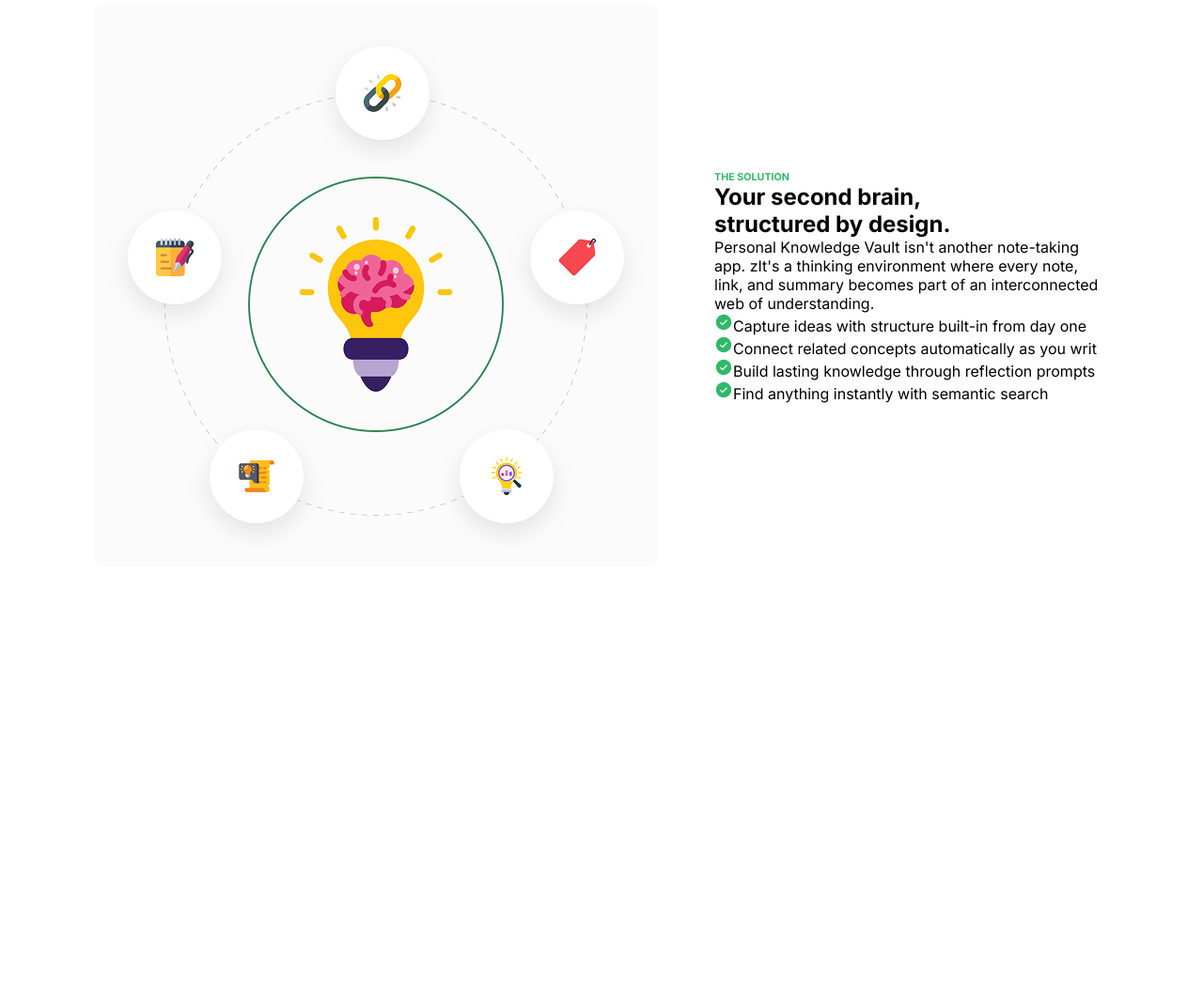
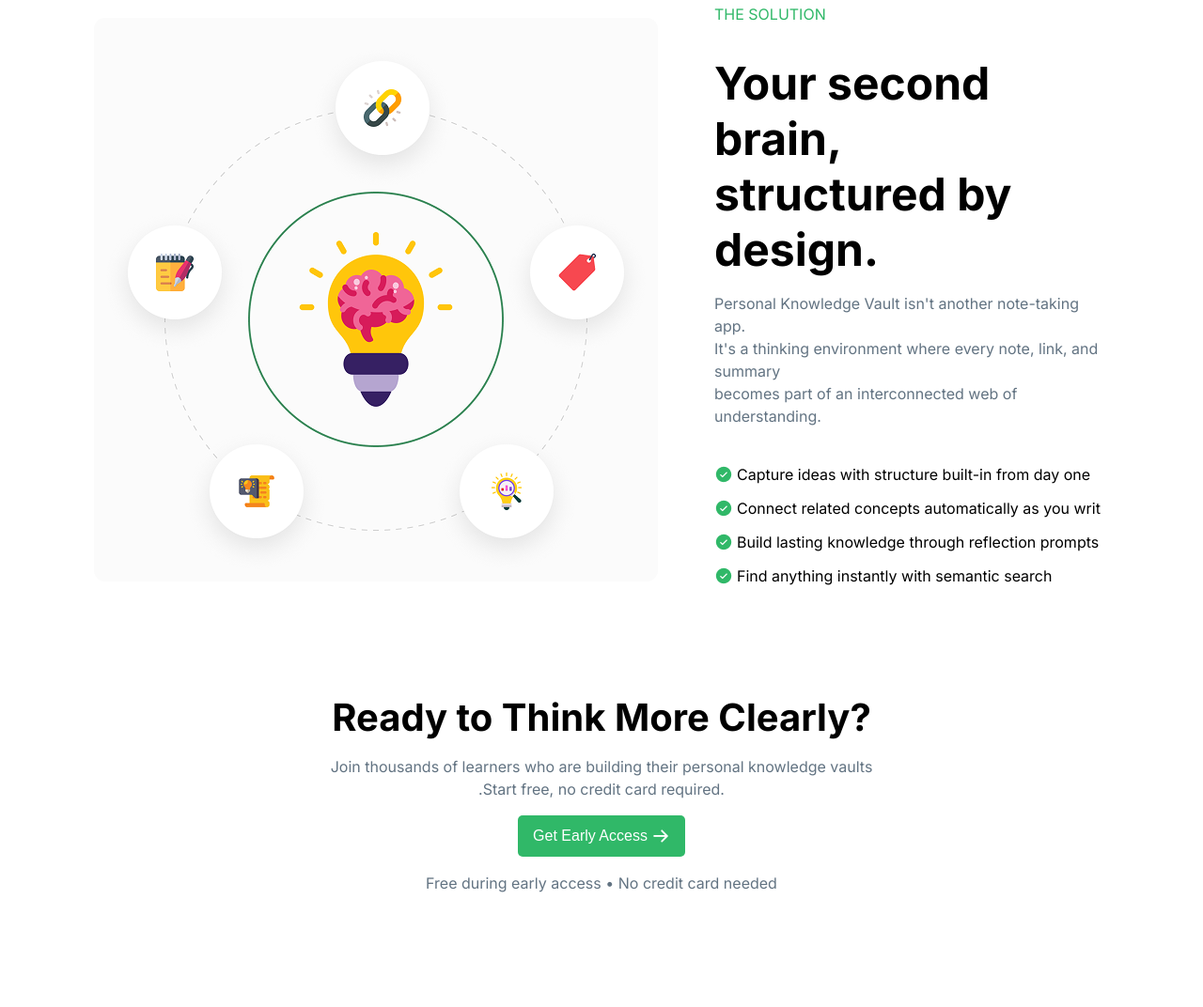
Before and after one commit to ashik-creates/B13-A01, a plain HTML site: page index.html in a window 1280 px wide. Shown: the part 1333-2405 px from the top of the page at 94% size. Before the commit the page ends 2040 px from the top, so only its background shows below. Drawn offline with Linux system fonts and the light colour scheme.

Commit message:
added the challenges sections

```diff
--- a/index.html
+++ b/index.html
@@ -81,10 +81,10 @@
                     <img src="./assets/knowledge.png" alt="">
                 </div>
                 <div class="brain-text">
-                    <h6 class="color-green">THE SOLUTION</h6>
+                    <p class="color-green">THE SOLUTION<p>
                     <h2>Your second brain, <br>
                     structured by design.</h2>
-                    <p>Personal Knowledge Vault isn't another note-taking app. zIt's a thinking environment where every note, link, and summary becomes part of an interconnected web of understanding. </p>
+                    <p>Personal Knowledge Vault isn't another note-taking app. <br>It's a thinking environment where every note, link, and summary <br> becomes part of an interconnected web of understanding. </p>
                     <ul>
                         <li><img src="./assets/CheckCircle.png" alt="">Capture ideas with structure built-in from day one</li>
                         <li><img src="./assets/CheckCircle.png" alt="">Connect related concepts automatically as you writ</li>
@@ -94,6 +94,15 @@
                 </div>
             </div>
         </section>
+        <!-- challenge section -->
+        <section id="ready-parent">
+        <div class="ready-info">
+            <h2>Ready to Think More Clearly?</h2>
+            <p>Join thousands of learners who are building their personal knowledge vaults <br>.Start free, no credit card required.</p>
+            <button class="btn">Get Early Access <img src="./assets/ArrowRight.png" alt=""></button>
+            <p>Free during early access • No credit card needed</p>
+        </div>
+        </section>
     </main>
 </body>
 </html>
--- a/style.css
+++ b/style.css
@@ -19,6 +19,10 @@
     font-size: 16px;
     border: none;
     border-radius: 5px;
+    display: inline-flex;
+    align-items: center;
+    gap: 4px;
+    cursor: pointer;
 }
 
 .color-green{
@@ -170,6 +174,60 @@ nav img{
     gap: 60px;
 }
 
+
+.brain-info .brain-text{
+    display: flex;
+    flex-direction: column;
+    gap: 16px;
+
+}
+
+.brain-text p{
+    font-size:16px;
+    color: #627382;
+    line-height: 24px;
+}
+
+.brain-text h2{
+    font-size: 48px;
+}
+
+.brain-text .color-green{
+    color: #30B868;
+}
+
 .brain-info ul{
     list-style: none;
+    margin-top: 24px;
 }
+
+.brain-info ul li{
+    display:flex;
+    align-items: center;
+    gap: 4px;
+    margin-bottom: 16px;
+}
+
+/* challenges section */
+#ready-parent{
+    text-align: center;
+    padding-bottom: 120px;
+}
+
+#ready-parent .ready-info{
+    display: flex;
+    flex-direction: column;
+    align-items: center;
+    gap: 16px;
+}
+
+.ready-info p{
+    font-size: 16px;
+    line-height: 24px;
+    color: #627382;
+}
+
+.ready-info h2{
+    font-size: 40px;
+    font-weight: 700;
+}
```
